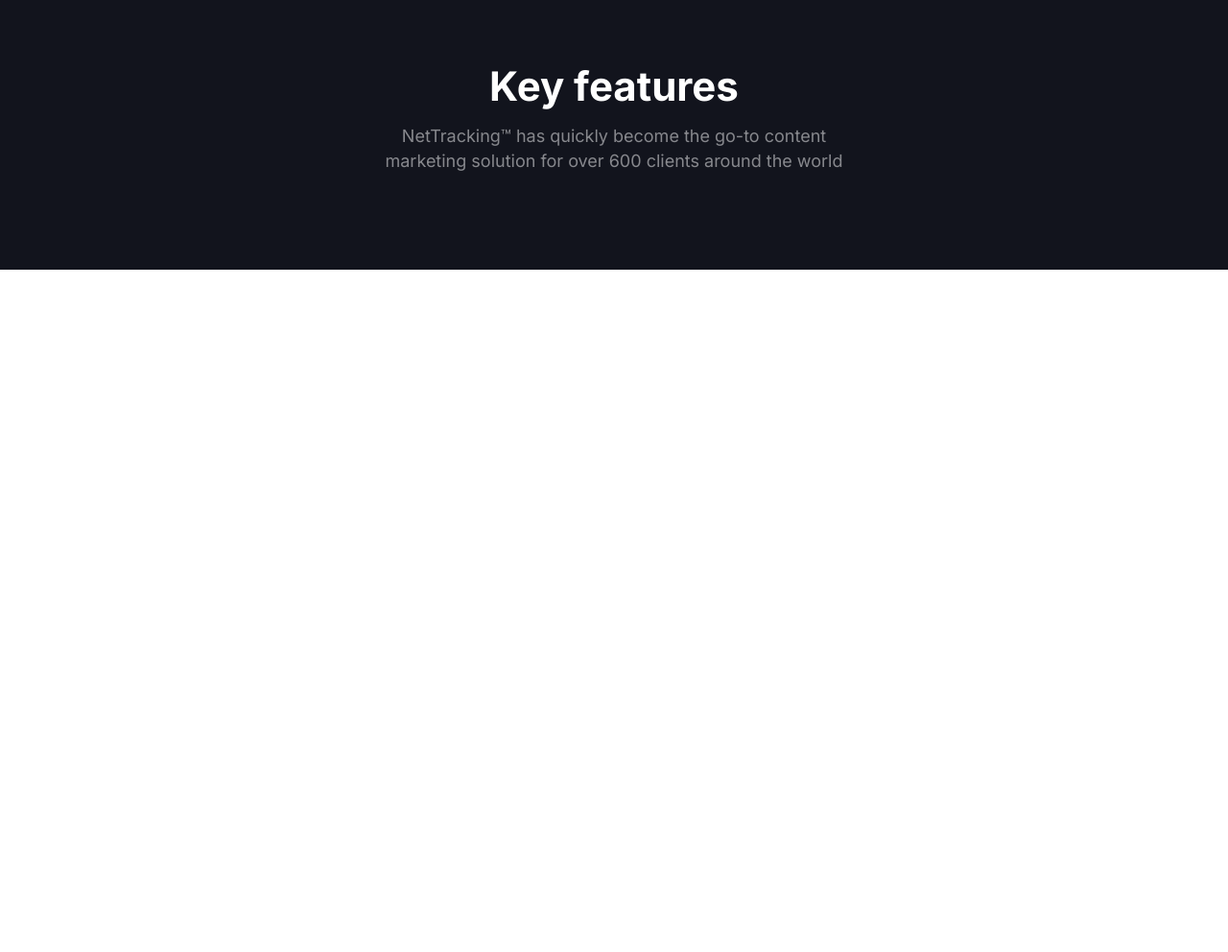
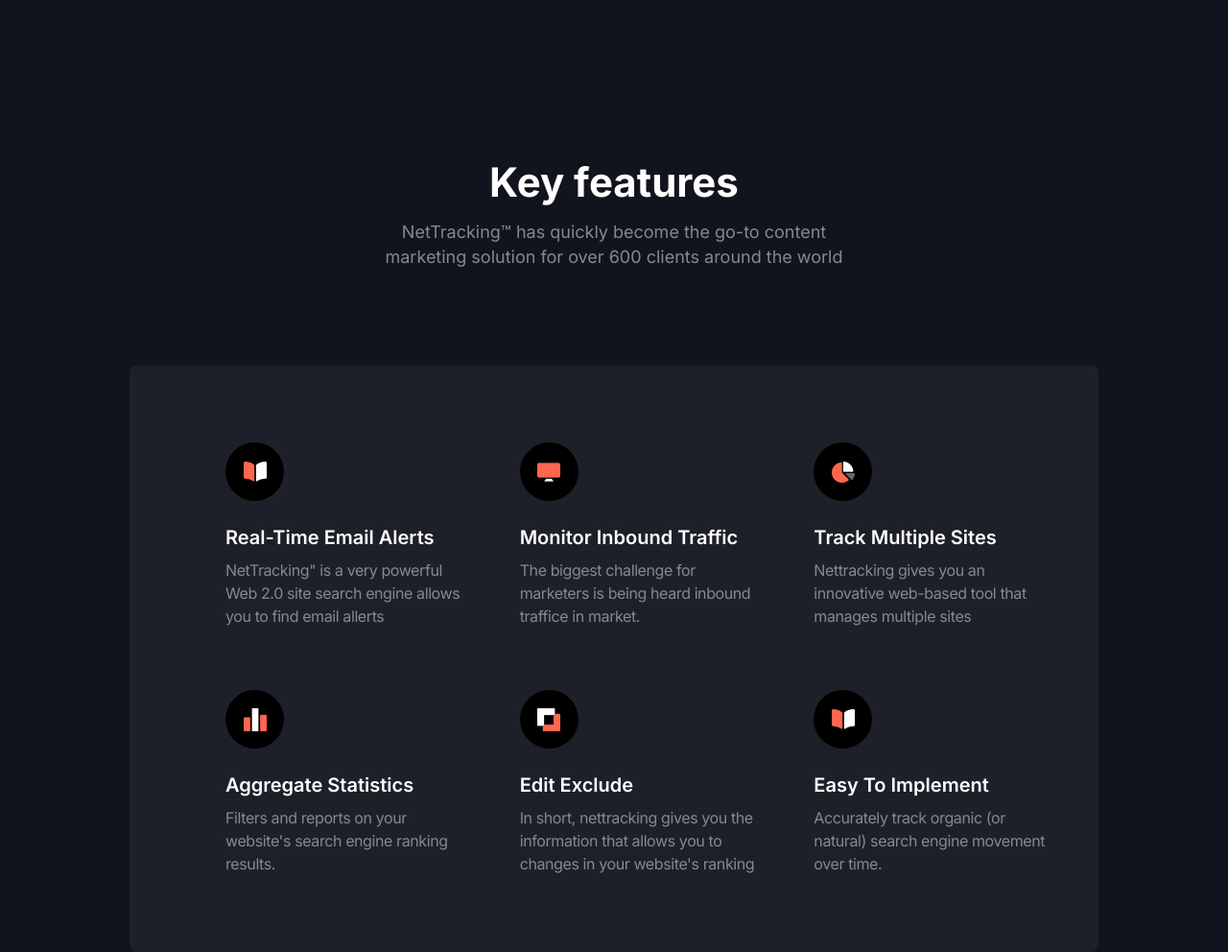
Before and after one commit to ihsajjad/nettracking-job-task, a plain HTML site: page index.html in a window 1280 px wide. Shown: the part 460-1452 px from the top of the page at 96% size. Before the commit the page ends 800 px from the top, so only its background shows below. Drawn offline with nearby package versions, Linux system fonts and the light colour scheme.

Commit message:
Added features

```diff
--- a/index.html
+++ b/index.html
@@ -15,10 +15,10 @@
       rel="stylesheet"
     />
   </head>
-  <body class="">
+  <body class="bg-primary">
     <main class="font-inter max-w-[1440px] mx-auto">
-      <!-- Header section -->
-      <header class="bg-primary px-5 md:px-[135px] pb-10 md:pb-[100px]">
+      <!-- ===================================== Header section ================================= -->
+      <header class="px-5 md:px-[135px] pb-10 md:pb-[100px]">
         <nav
           class="text-white flex justify-between h-[58px] md:h-[80px] items-center"
         >
@@ -78,12 +78,12 @@
         </nav>
 
         <!-- Heor section -->
-        <section>
+        <section class="mb-[60px] md:mb-[108px]">
           <div
             class="mt-[50px] md:mt-[60px] text-white text-center w-[335px] md:w-[590px] mx-auto"
           >
             <h1
-              class="text-little md:text-large font-bold leading-little md:leading-large"
+              class="text-little md:text-large font-bold leading-md md:leading-large"
             >
               Content marketing <br class="md:hidden" />
               solution &amp; <br />
@@ -109,10 +109,14 @@
               </button>
             </div>
           </div>
+        </section>
+      </header>
 
-          <div class="text-center mt-[60px] md:mt-[108px]">
+      <!-- ================================ Key Features section =============================== -->
+      <section>
+        <div class="text-center mb-10 mb-[100px]">
           <h1
-              class="text-little md:text-large font-bold leading-little md:leading-large text-white"
+            class="text-little md:text-large font-bold leading-md md:leading-large text-white"
           >
             Key features
           </h1>
@@ -123,9 +127,121 @@
             solution for over 600 clients around the world
           </p>
         </div>
+
+        <!-- Features -->
+        <div
+          class="bg-secondary md:rounded-lg md:mx-[135px] py-10 md:py-20 px-5 md:px-[100px] grid grid-cols-2 md:grid-cols-3 gap-x-[15px] md:gap-x-[110px] gap-y-5 md:gap-y-[65px]"
+        >
+          <!-- Feature 1 -->
+          <div class="w-40 md:w-[250px]">
+            <div
+              class="h-[61px] w-[61px] bg-black rounded-full flex items-center justify-center"
+            >
+              <img src="./assets/icons/alert.png" alt="" class="w-6" />
+            </div>
+            <h3
+              class="font-semibold text-[20px] leading-[24.2px] text-white mt-[26px] mb-[10px]"
+            >
+              Real-Time Email Alerts
+            </h3>
+            <p class="text-para text-normal tracking-tight">
+              NetTracking" is a very powerful Web 2.0 site search engine allows
+              you to find email allerts
+            </p>
+          </div>
+
+          <!-- Feature 2 -->
+          <div class="w-40 md:w-[250px]">
+            <div
+              class="h-[61px] w-[61px] bg-black rounded-full flex items-center justify-center"
+            >
+              <img src="./assets/icons/monitor.png" alt="" class="w-6" />
+            </div>
+            <h3
+              class="font-semibold text-[20px] leading-[24.2px] text-white mt-[26px] mb-[10px]"
+            >
+              Monitor Inbound Traffic
+            </h3>
+            <p class="text-para text-normal tracking-tight">
+              The biggest challenge for marketers is being heard inbound
+              traffice in market.
+            </p>
+          </div>
+
+          <!-- Feature 3 -->
+          <div class="w-40 md:w-[250px]">
+            <div
+              class="h-[61px] w-[61px] bg-black rounded-full flex items-center justify-center"
+            >
+              <img src="./assets/icons/pie.png" alt="" class="w-6" />
+            </div>
+            <h3
+              class="font-semibold text-[20px] leading-[24.2px] text-white mt-[26px] mb-[10px]"
+            >
+              Track Multiple Sites
+            </h3>
+            <p class="text-para text-normal tracking-tight">
+              Nettracking gives you an innovative web-based tool that manages
+              multiple sites
+            </p>
+          </div>
+
+          <!-- Feature 4 -->
+          <div class="w-40 md:w-[250px]">
+            <div
+              class="h-[61px] w-[61px] bg-black rounded-full flex items-center justify-center"
+            >
+              <img src="./assets/icons/statistics.png" alt="" class="w-6" />
+            </div>
+            <h3
+              class="font-semibold text-[20px] leading-[24.2px] text-white mt-[26px] mb-[10px]"
+            >
+              Aggregate Statistics
+            </h3>
+            <p class="text-para text-normal tracking-tight">
+              Filters and reports on your website's search engine ranking
+              results.
+            </p>
+          </div>
+
+          <!-- Feature 5 -->
+          <div class="w-40 md:w-[250px]">
+            <div
+              class="h-[61px] w-[61px] bg-black rounded-full flex items-center justify-center"
+            >
+              <img src="./assets/icons/edit.png" alt="" class="w-6" />
+            </div>
+            <h3
+              class="font-semibold text-[20px] leading-[24.2px] text-white mt-[26px] mb-[10px]"
+            >
+              Edit Exclude
+            </h3>
+            <p class="text-para text-normal tracking-tight">
+              In short, nettracking gives you the information that allows you to
+              changes in your website's ranking
+            </p>
+          </div>
+
+          <!-- Feature 6 -->
+          <div class="w-40 md:w-[250px]">
+            <div
+              class="h-[61px] w-[61px] bg-black rounded-full flex items-center justify-center"
+            >
+              <img src="./assets/icons/alert.png" alt="" class="w-6" />
+            </div>
+            <h3
+              class="font-semibold text-[20px] leading-[24.2px] text-white mt-[26px] mb-[10px]"
+            >
+              Easy To Implement
+            </h3>
+            <p class="text-para text-normal tracking-tight">
+              Accurately track organic (or natural) search engine movement over
+              time.
+            </p>
+          </div>
+        </div>
       </section>
-      </header>
     </main>
-    <script src="./app.js"></script>
+    <script src="./tailwind.config.js"></script>
   </body>
 </html>
--- a/app.js
+++ b/tailwind.config.js
@@ -3,6 +3,7 @@ tailwind.config = {
     extend: {
       colors: {
         primary: "#12141D",
+        secondary: "rgba(30, 32, 41, 1)",
         main: "#FF664F",
         para: "rgba(135, 136, 141, 1)",
       },
@@ -19,7 +20,7 @@ tailwind.config = {
     },
     lineHeight: {
       large: "46px",
-      little: "32px",
+      md: "32px",
       sm: "18px",
     },
   },
```
Also changed, not shown: assets/icons/alert.png (added), assets/icons/edit.png (added), assets/icons/monitor.png (added), assets/icons/pie.png (added), assets/icons/statistics.png (added). Lines whose indentation alone changed are shown as unchanged.
